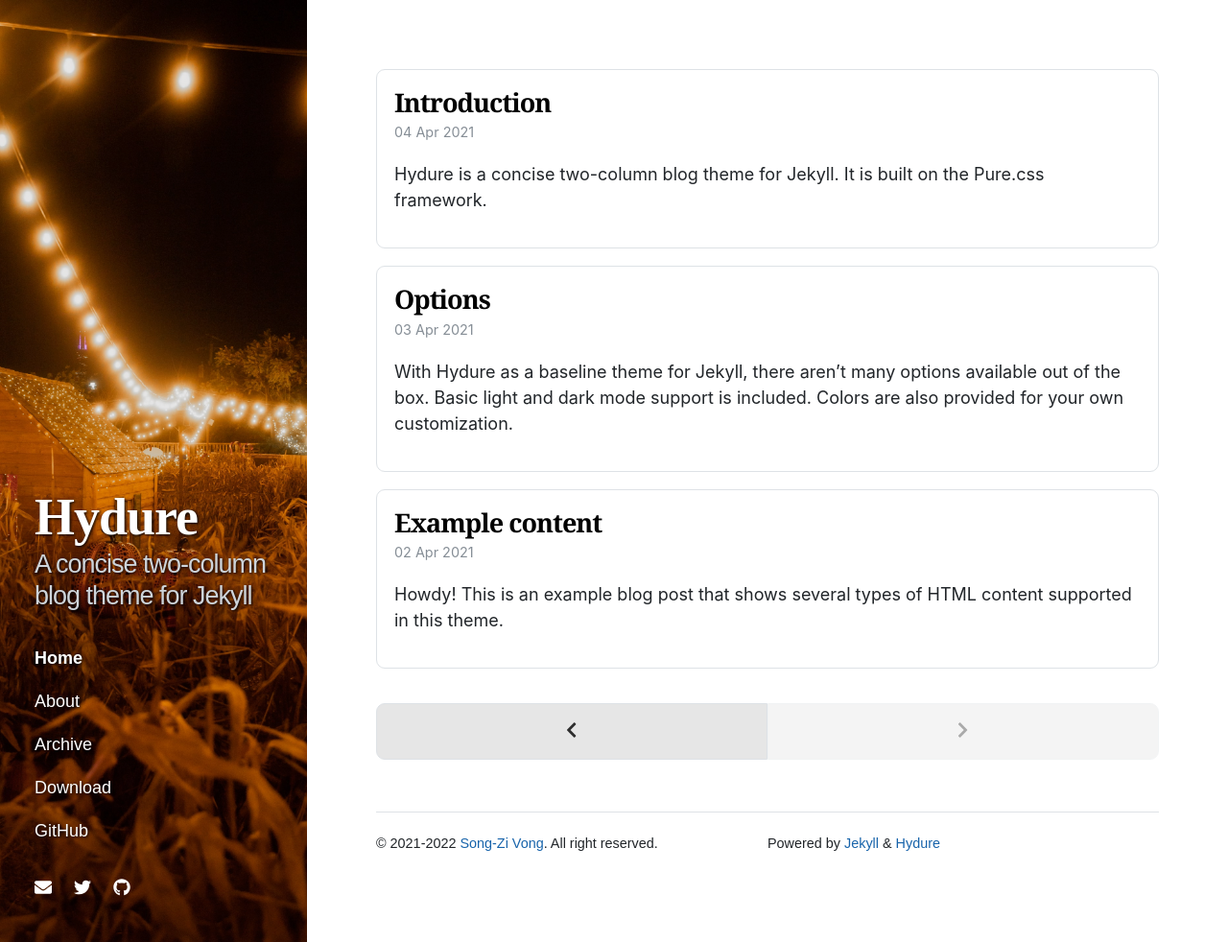
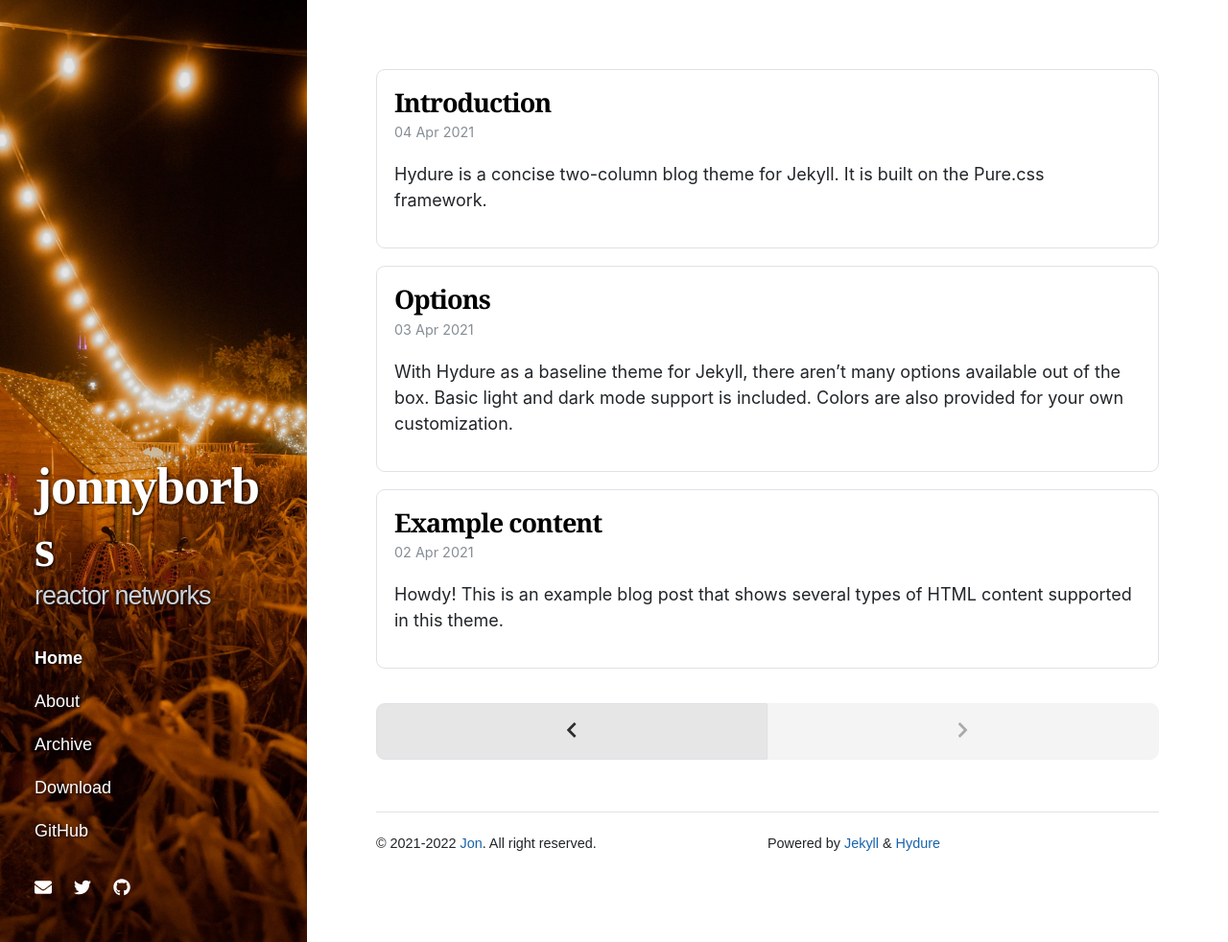
Before and after one commit to zivong/jekyll-theme-hydure, a Jekyll site: the page built from index.html, in a window 1280 px wide and 982 px high. Shown: the whole window at 96% size. Built offline with Jekyll 4.4.1, drawn with Linux system fonts in a browser that asks for light colours; nearby versions of some CDN libraries; the list of posts is cut into pages by our own code.

Commit message:
Update _config.yml

```diff
--- a/_config.yml
+++ b/_config.yml
@@ -1,9 +1,9 @@
-title: Hydure
-tagline: A concise two-column blog theme for Jekyll
+title: jonnyborbs
+tagline: reactor networks
 
 author:
-  name: Song-Zi Vong
-  url: https://twitter.com/zivong91
+  name: Jon
+  url: https://twitter.com/jonnyborbs
 
 plugins:
   - jekyll-feed
```
